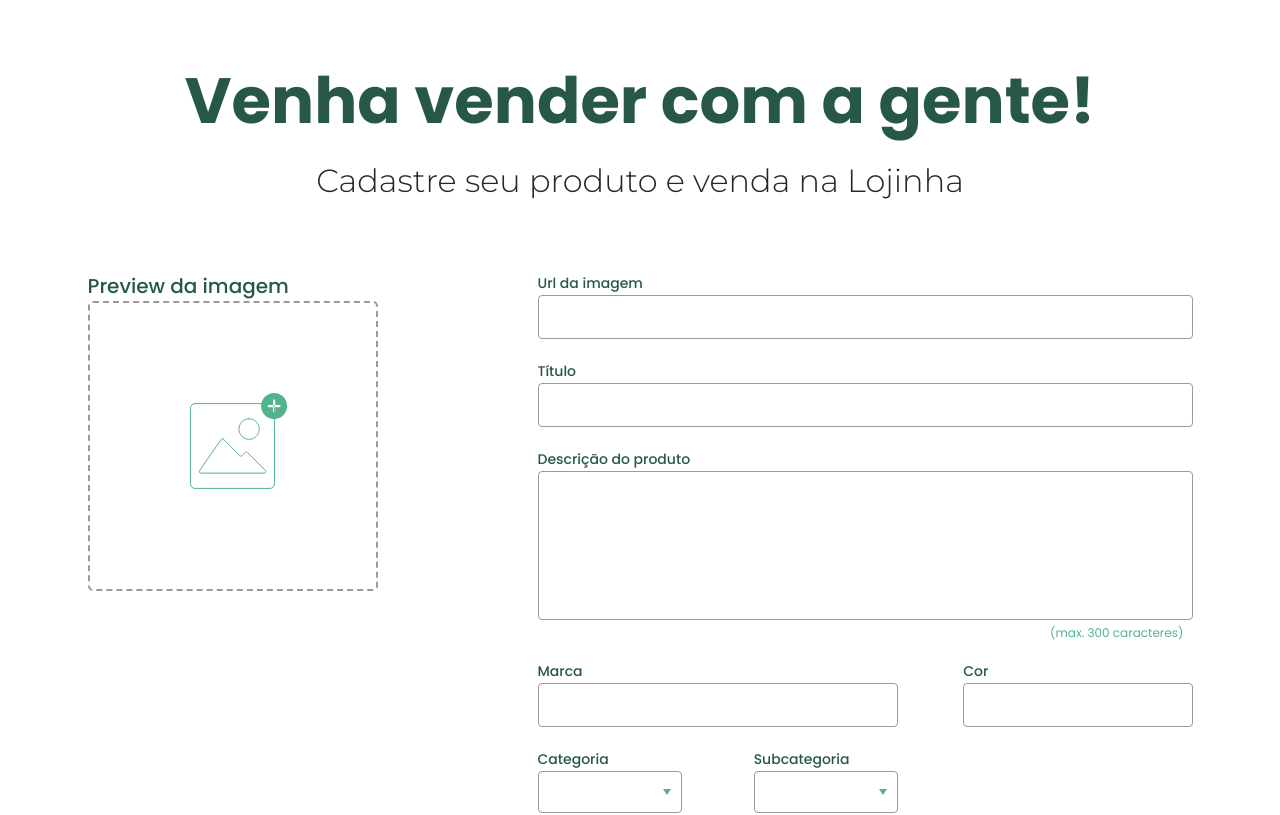
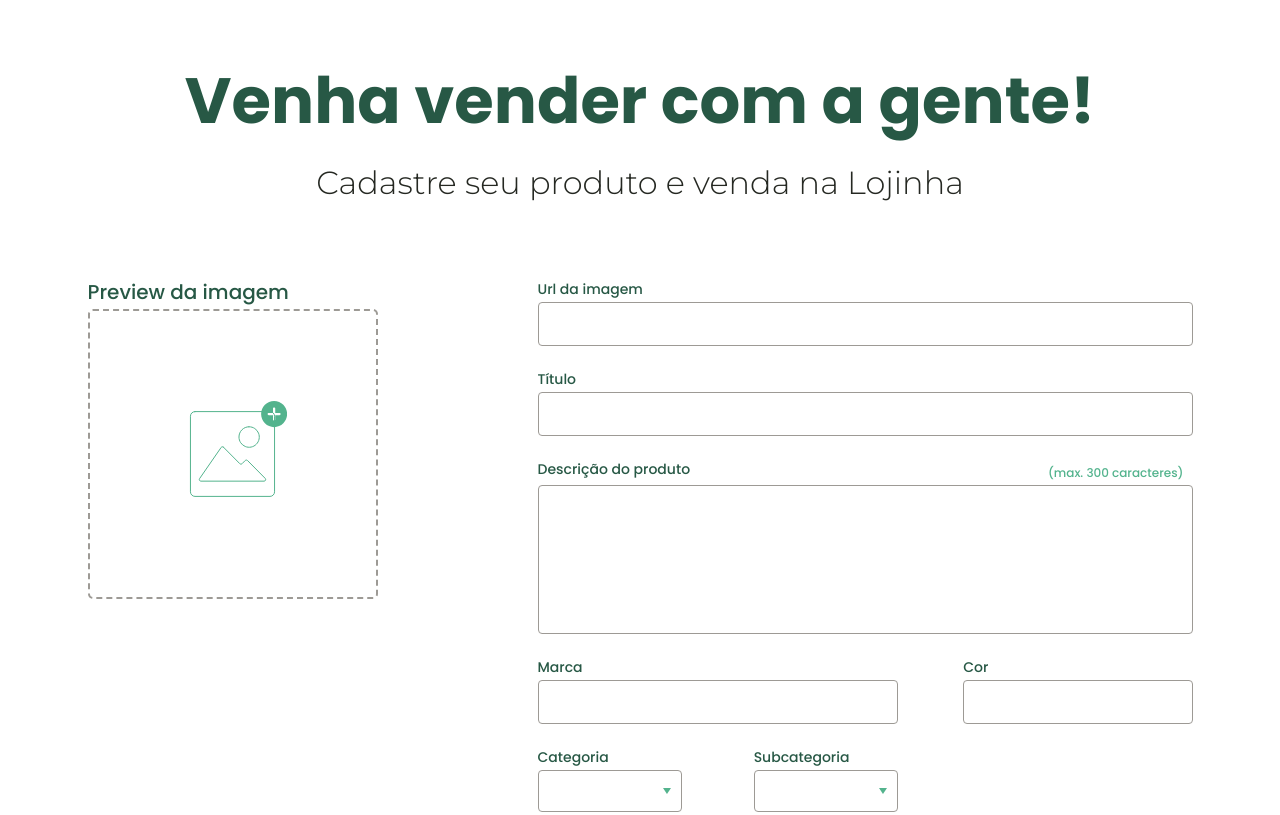
Before and after one commit to kaiocp/virtual-store, a React (Vite) app in the folder Front-End/: page / in a window 1280 px wide. Shown: the top 815 px of the page. Built offline with nearby package versions, Linux system fonts and the light colour scheme.

Commit message:
fix: max varchar position

```diff
--- a/Front-End/src/components/Cadastro/Cadastro.jsx
+++ b/Front-End/src/components/Cadastro/Cadastro.jsx
@@ -1,4 +1,3 @@
-import '../../reset.css';
 import styles from './Cadastro.module.css';
 import { useState } from 'react';
 
--- a/Front-End/src/components/Cadastro/cadastro.module.css
+++ b/Front-End/src/components/Cadastro/cadastro.module.css
@@ -210,6 +210,16 @@
         align-self: center;
         width: 390px;
     }
+    #d {
+        order: 1;
+        margin-bottom: -18px;
+    }
+    #e {
+        order: 2;
+    }
+    #f {
+        order: 3;
+    }
 }
 
 @media screen and (min-width: 1024px) {
--- a/Front-End/src/reset.css
+++ /dev/null
@@ -1,132 +0,0 @@
-html,
-body,
-div,
-span,
-applet,
-object,
-iframe,
-h1,
-h2,
-h3,
-h4,
-h5,
-h6,
-p,
-blockquote,
-pre,
-a,
-abbr,
-acronym,
-address,
-big,
-cite,
-code,
-del,
-dfn,
-em,
-img,
-ins,
-kbd,
-q,
-s,
-samp,
-small,
-strike,
-strong,
-sub,
-sup,
-tt,
-var,
-b,
-u,
-i,
-center,
-dl,
-dt,
-dd,
-ol,
-ul,
-li,
-fieldset,
-form,
-label,
-legend,
-table,
-caption,
-tbody,
-tfoot,
-thead,
-tr,
-th,
-td,
-article,
-aside,
-canvas,
-details,
-embed,
-figure,
-figcaption,
-footer,
-header,
-hgroup,
-menu,
-nav,
-output,
-ruby,
-section,
-summary,
-time,
-mark,
-audio,
-video {
-    margin: 0;
-    padding: 0;
-    border: 0;
-    font-size: 100%;
-    font: inherit;
-    vertical-align: baseline;
-}
-
-
-/* HTML5 display-role reset for older browsers */
-
-article,
-aside,
-details,
-figcaption,
-figure,
-footer,
-header,
-hgroup,
-menu,
-nav,
-section {
-    display: block;
-}
-
-body {
-    line-height: 1;
-}
-
-ol,
-ul {
-    list-style: none;
-}
-
-blockquote,
-q {
-    quotes: none;
-}
-
-blockquote:before,
-blockquote:after,
-q:before,
-q:after {
-    content: '';
-    content: none;
-}
-
-table {
-    border-collapse: collapse;
-    border-spacing: 0;
-}
```
